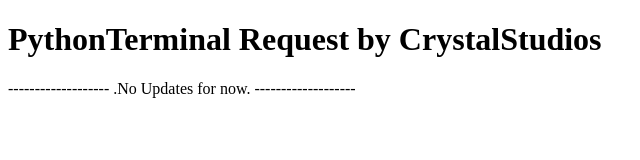
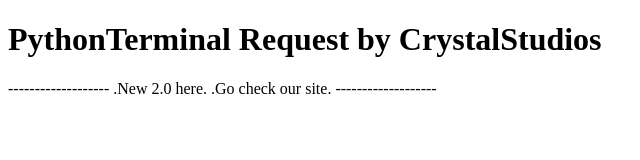
Before and after one commit to CRYSTAL7271/PyTerminal_Online_Updates, a plain HTML site: page index.html in a window 1280 px wide. Shown: the full height of the page, 0-640 px from the left. Drawn offline with Linux system fonts and the light colour scheme.

Commit message:
index.html

```diff
--- a/index.html
+++ b/index.html
@@ -7,7 +7,8 @@
     <body>
         <h1>PythonTerminal Request by CrystalStudios</h1>
         -------------------
-        .No Updates for now.
+        .New 2.0 here.
+        .Go check our site.
         -------------------
     </body>
 </html>
```
